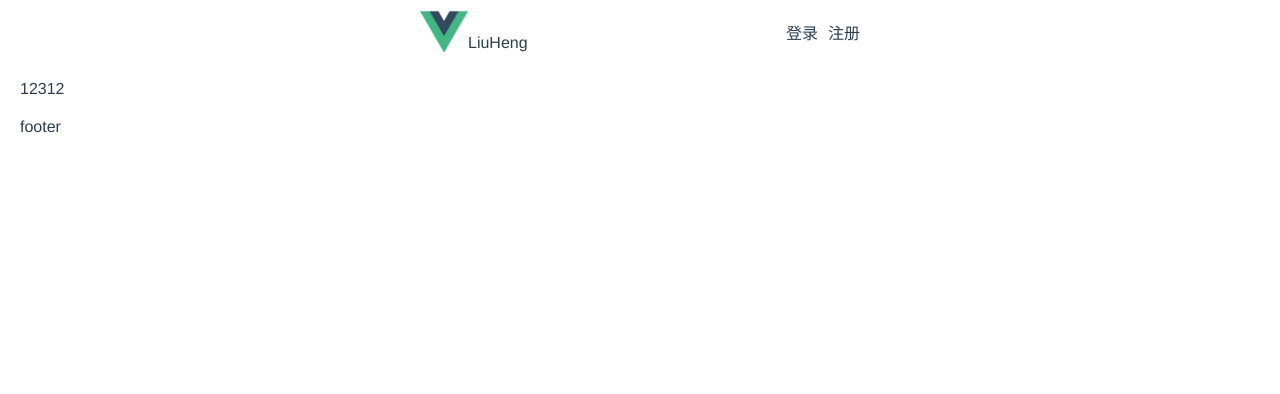
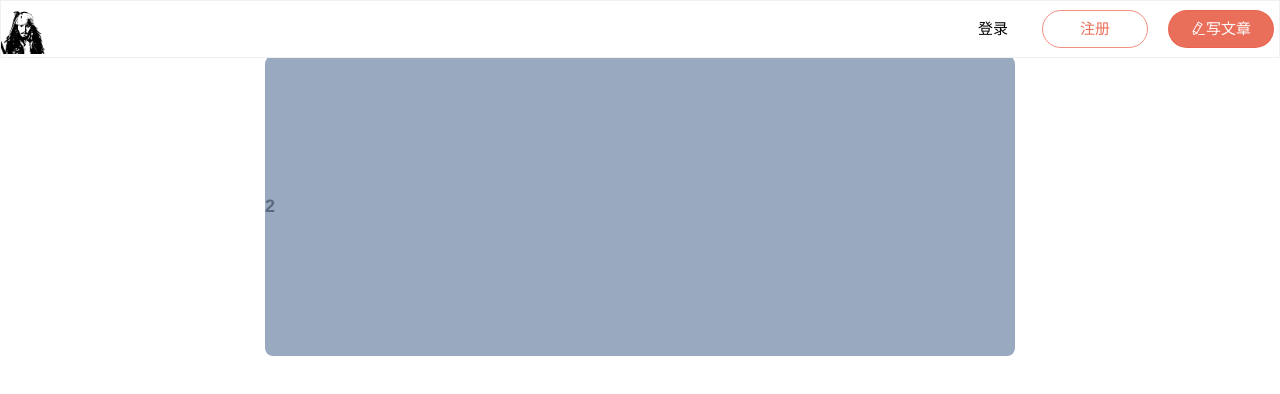
Before and after one commit to HerryLo/vue-Bam, a Vue app: page / in a window 1280 px wide. Shown: the top 394 px of the page. Built offline with nearby package versions, Linux system fonts and the light colour scheme.

Commit message:
保存首页_banner

```diff
--- a/src/App.vue
+++ b/src/App.vue
@@ -1,16 +1,9 @@
 <template>
-  <div id="app">
-    <el-container>
-        <el-header>
-            <TopHeader />
-        </el-header>
-        <el-main>
-          <router-view />
-        </el-main>
-        <el-footer >
-            footer
-        </el-footer>
-    </el-container>
+  <div>
+    <TopHeader />
+    <div id="app">
+      <router-view />
+    </div>
   </div>
 </template>
 
@@ -30,8 +23,11 @@ export default {
   -webkit-font-smoothing: antialiased;
   -moz-osx-font-smoothing: grayscale;
   color: #2c3e50;
+  height:100%;
+  padding-top:56px;
 }
 body,html{
   margin: 0;
+  height:100%;
 }
 </style>
--- /dev/null
+++ b/src/components/banner.vue
@@ -0,0 +1,55 @@
+<template>
+  <el-carousel indicator-position="none" interval="4000">
+    <el-carousel-item v-for="item in 4" :key="item">
+      <h3>{{ item }}</h3>
+    </el-carousel-item>
+  </el-carousel>
+</template>
+<script>
+    export default {
+        name: 'banner'
+    }
+</script>
+<style>
+.el-carousel{
+    width: 960px;
+    margin: 0 auto;
+    margin-right: auto;
+    margin-left: auto;
+    padding-left: 15px;
+    padding-right: 15px;
+}
+@media (min-width: 768px){
+    .el-carousel{
+    width: 750px;
+    margin: 0 auto;
+    margin-right: auto;
+    margin-left: auto;
+    padding-left: 15px;
+    padding-right: 15px;
+}
+}
+  .el-carousel__item h3 {
+    color: #475669;
+    font-size: 18px;
+    opacity: 0.75;
+    line-height: 300px;
+    margin: 0;
+  }
+
+  .el-carousel__item:nth-child(2n) {
+    background-color: #99a9bf;
+  }
+  .el-carousel__item:nth-child(2n+1) {
+    background-color: #d3dce6;
+  }
+  .el-carousel__item{
+    border-radius: 8px;
+  }
+  .container {
+    margin-right: auto;
+    margin-left: auto;
+    padding-left: 15px;
+    padding-right: 15px;
+}
+</style>
--- a/src/components/header.vue
+++ b/src/components/header.vue
@@ -1,25 +1,29 @@
 <template>
+    <nav class="navbar-default" style="border-color: #f0f0f0;">
     <div class="marginLR">
         <div class='imgLogo'>
             <img :src="logo" alt="图片">
-            <span>LiuHeng</span>
+            <span></span>
         </div>
         <div class='login'>
-            <a>登录</a>
-            <a>注册</a>
+            <a class="btn log-in">登录</a>
+            <a class="btn sign-in">注册</a>
+            <a class="btn sign-in article_bg ">
+                <i class="el-icon-edit"></i>写文章</a>
         </div>
     </div>
+    </nav>
 </template>
 
 <script>
-import logo from '../assets/logo.png'
+import logo1 from '../assets/logo1.png'
 
 export default {
     name: 'header',
     data() {
         return {
             activeIndex: '1',
-            logo: logo
+            logo: logo1
         }
     },
     methods: {
@@ -31,23 +35,74 @@ export default {
 </script>
 
 <style>
+.navbar-default {
+    background-color: #fff;
+    border-color: #f0f0f0;
+    position: fixed;
+    right: 0;
+    left: 0;
+    z-index: 1030;
+    min-height: 56px;
+    border: 1px solid transparent;
+    margin-bottom: 20px;
+}
 .marginLR{
-    margin: 0px 400px;
     position: relative;
-    height: 100%;
+    height:56px;
+    width: 100%;
+    min-width: 768px;
+    max-width: 1440px;
+    margin: 0 auto;
 }
 .login{
     position: absolute;
     right: 0px;
-    top: 20px;
 }
-.login a{
+.login a.sign-in{
     margin-left: 10px;
     display:inline-block;
     cursor: pointer;
+    width: 80px;
+    height: 24px;
+    line-height: 24px;
+    margin: 9px 5px 0 15px;
+    border: 1px solid rgba(236,97,73,.7);
+    border-radius: 20px;
+    font-size: 15px;
+    color: #ea6f5a;
+}
+.login a.log-in{
+    margin: 11px 6px 0 10px;
+    font-size: 15px;
+}
+.login .btn{
+    display: inline-block;
+    margin-bottom: 0;
+    font-weight: 400;
+    text-align: center;
+    vertical-align: middle;
+    -ms-touch-action: manipulation;
+    touch-action: manipulation;
+    cursor: pointer;
+    background-image: none;
+    border: 1px solid transparent;
+    white-space: nowrap;
+    padding: 6px 12px;
+    font-size: 14px;
+    line-height: 1.42857;
+    border-radius: 4px;
+    -webkit-user-select: none;
+    -moz-user-select: none;
+    -ms-user-select: none;
+    user-select: none;
+}
+.login a.article_bg{
+background-color: #ea6f5a;
+color:#fff;
 }
 .imgLogo{
     height:100%;
+    position:absolute;
 }
 .imgLogo>img{
     height: 80%;
--- a/src/components/index.vue
+++ b/src/components/index.vue
@@ -1,10 +1,17 @@
 <template>
-  <div>12312</div>
+  <div>
+    <Banner />
+  </div>
 </template>
 
 <script>
+import banner from './banner'
+
 export default {
-    name: 'Index'
+    name: 'Index',
+    components:{
+      Banner: banner
+  }
 }
 </script>
 
```
Also changed, not shown: src/assets/logo1.png (added).
